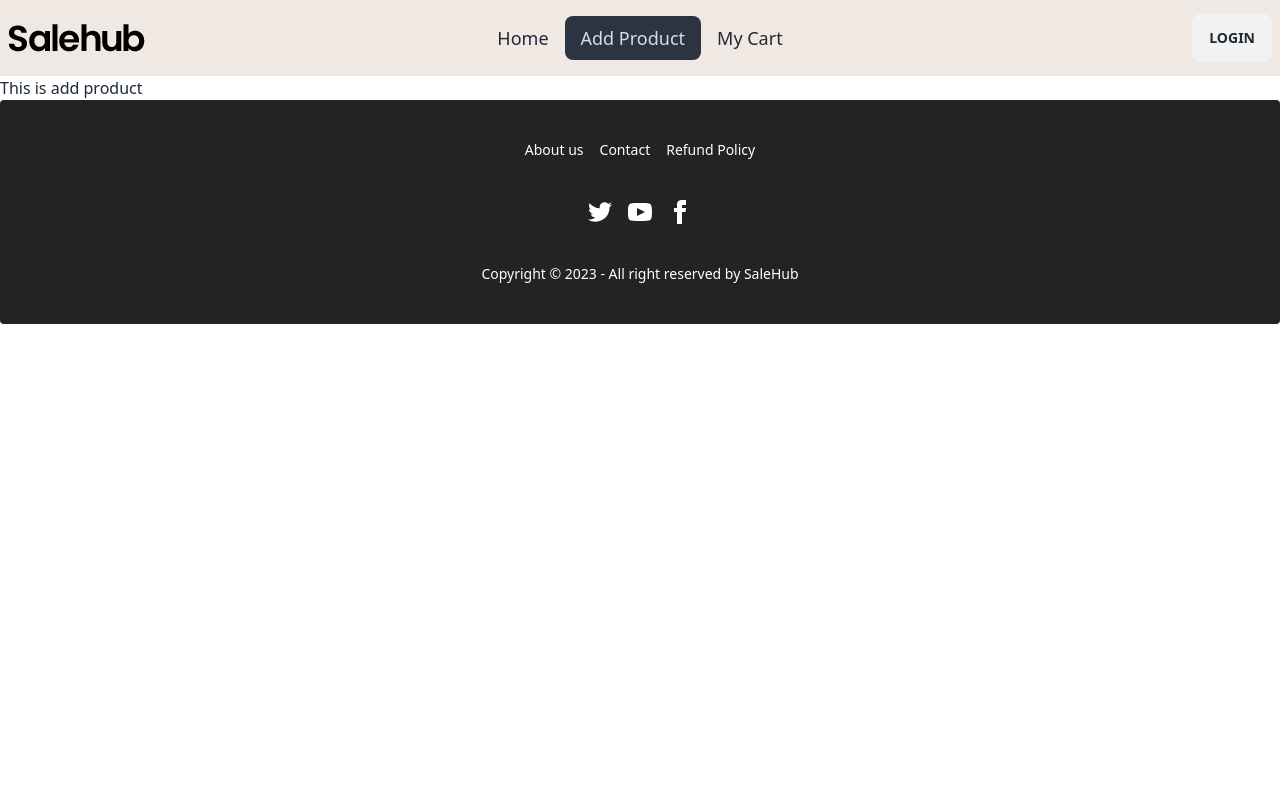
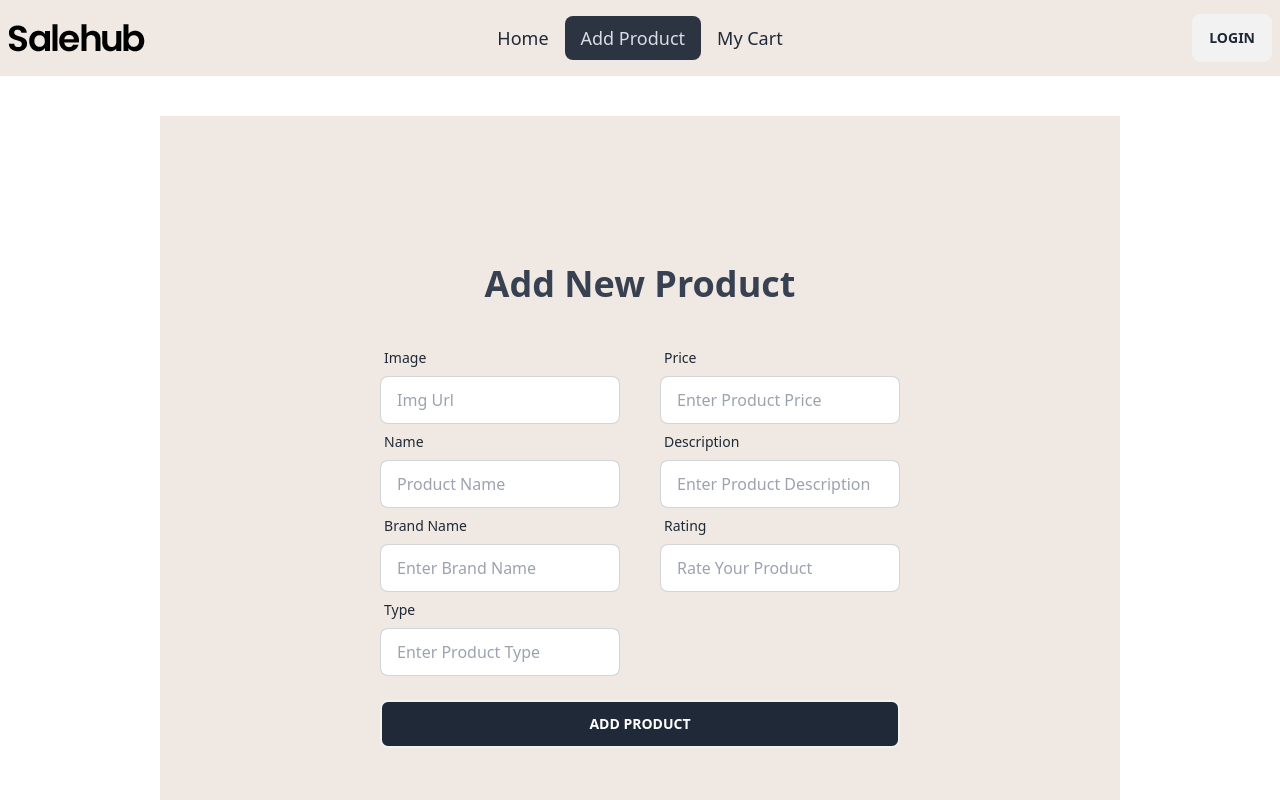
Before and after one commit to Saifulkhandaker/salehub-clients-repo, a React (Vite) app: page /addProduct in a window 1280 px wide. Shown: the top 800 px of the page. Built offline with nearby package versions, Linux system fonts and the light colour scheme.

Commit message:
form added in add product page

```diff
--- a/src/Pages/AddProduct/AddProduct.jsx
+++ b/src/Pages/AddProduct/AddProduct.jsx
@@ -1,9 +1,120 @@
 
 
 const AddProduct = () => {
+
+
+    const handleAddProduct = e => {
+        e.preventDefault();
+        const form = e.target;
+        const image = form.image.value;
+        const productName = form.productName.value;
+        const brandName = form.name.value;
+        const type = form.type.value;
+        const price = form.price.value;
+        const description = form.description.value;
+        const rating = form.rating.value;
+        const newProduct = {image, productName, brandName, type, price, description, rating};
+        console.log(newProduct);
+    }
+
     return (
         <div>
-            <h3>This is add product</h3>
+            <div className="hero min-h-screen bg-[#F0E8E2] w-[75%] mx-auto my-10">
+        <div className="hero-content flex-col">
+          <div className="text-center w-[75%] mx-auto">
+            <h1 className="text-4xl text-[#374151] font-bold">
+              Add New Product
+            </h1>
+          </div>
+          <div className="w-11/12 px-4 py-5 ">
+            <form onSubmit={handleAddProduct}>
+              <div className="grid grid-cols-1 md:grid-cols-2 md:gap-10">
+                {/* right side input */}
+                <div className="form-control">
+                  <label className="label">
+                    <span className="label-text">Image</span>
+                  </label>
+                  <input
+                    type="text"
+                    name="image"
+                    placeholder="Img Url"
+                    className="input input-bordered"
+                    required
+                  />
+                  <label className="label">
+                    <span className="label-text">Name</span>
+                  </label>
+                  <input
+                    type="text"
+                    name="productName"
+                    placeholder="Product Name"
+                    className="input input-bordered"
+                    required
+                  />
+                  <label className="label">
+                    <span className="label-text">Brand Name</span>
+                  </label>
+                  <input
+                    type="text"
+                    name="name"
+                    placeholder="Enter Brand Name"
+                    className="input input-bordered"
+                    required
+                  />
+                  <label className="label">
+                    <span className="label-text">Type</span>
+                  </label>
+                  <input
+                    type="text"
+                    name="type"
+                    placeholder="Enter Product Type"
+                    className="input input-bordered"
+                    required
+                  />
+                </div>
+                {/* left side input */}
+                <div className="form-control">
+                  <label className="label">
+                    <span className="label-text">Price</span>
+                  </label>
+                  <input
+                    type="text"
+                    name="price"
+                    placeholder="Enter Product Price"
+                    className="input input-bordered"
+                    required
+                  />
+                  <label className="label">
+                    <span className="label-text">Description</span>
+                  </label>
+                  <input
+                    type="text"
+                    name="description"
+                    placeholder="Enter Product Description"
+                    className="input input-bordered"
+                    required
+                  />
+                  <label className="label">
+                    <span className="label-text">Rating</span>
+                  </label>
+                  <input
+                    type="text"
+                    name="rating"
+                    placeholder="Rate Your Product"
+                    className="input input-bordered"
+                    required
+                  />
+                </div>
+              </div>
+              <div className="form-control mt-6">
+                <button className="btn bg-gray-800 border-2 text-white">
+                  Add Product
+                </button>
+              </div>
+            </form>
+          </div>
+        </div>
+      </div>
         </div>
     );
 };
```
